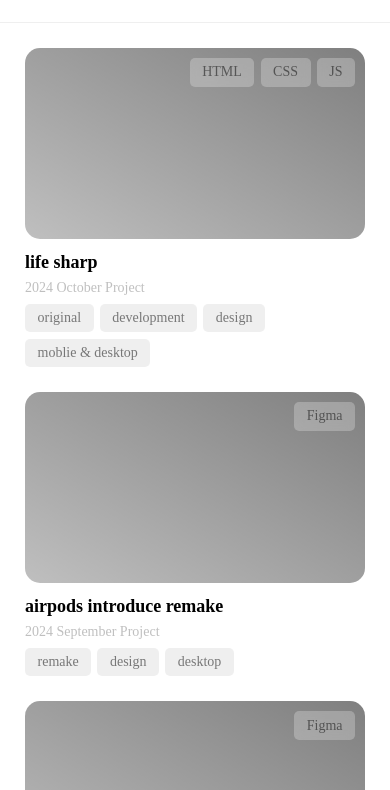
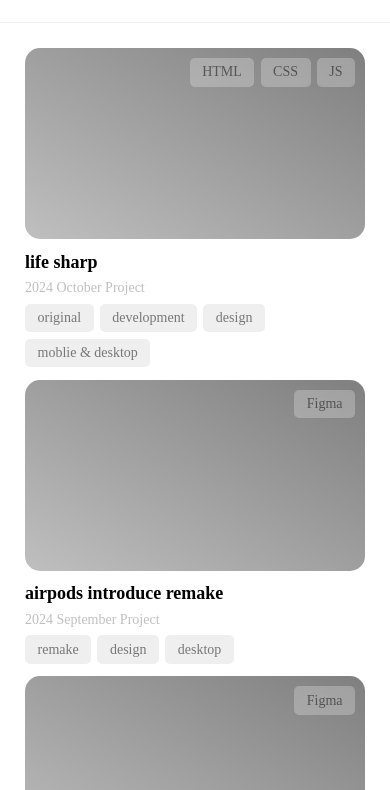
Before and after one commit to seungchan0911/portfolioSite, a plain HTML site: page index.html in a window 390 px wide. Shown: the part 54-844 px from the top of the page. Drawn offline with Linux system fonts and the light colour scheme; a web font is replaced by a local one.

Commit message:
Update style.css

```diff
--- a/css/style.css
+++ b/css/style.css
@@ -77,3 +77,9 @@ main {
     white-space: nowrap;
     cursor: pointer;
 }
+
+@media (max-width: 450px) {
+    main {
+        gap: 12.5px !important;
+    }
+}
```
